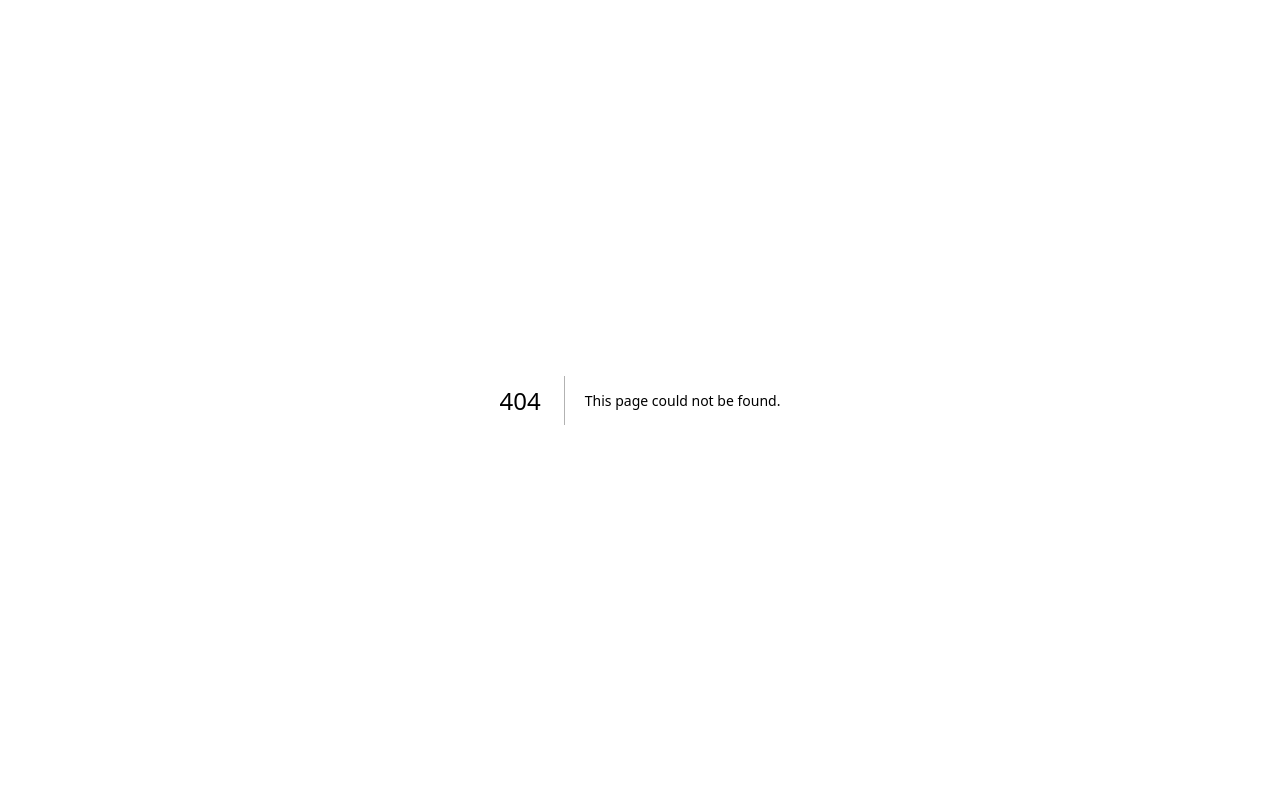
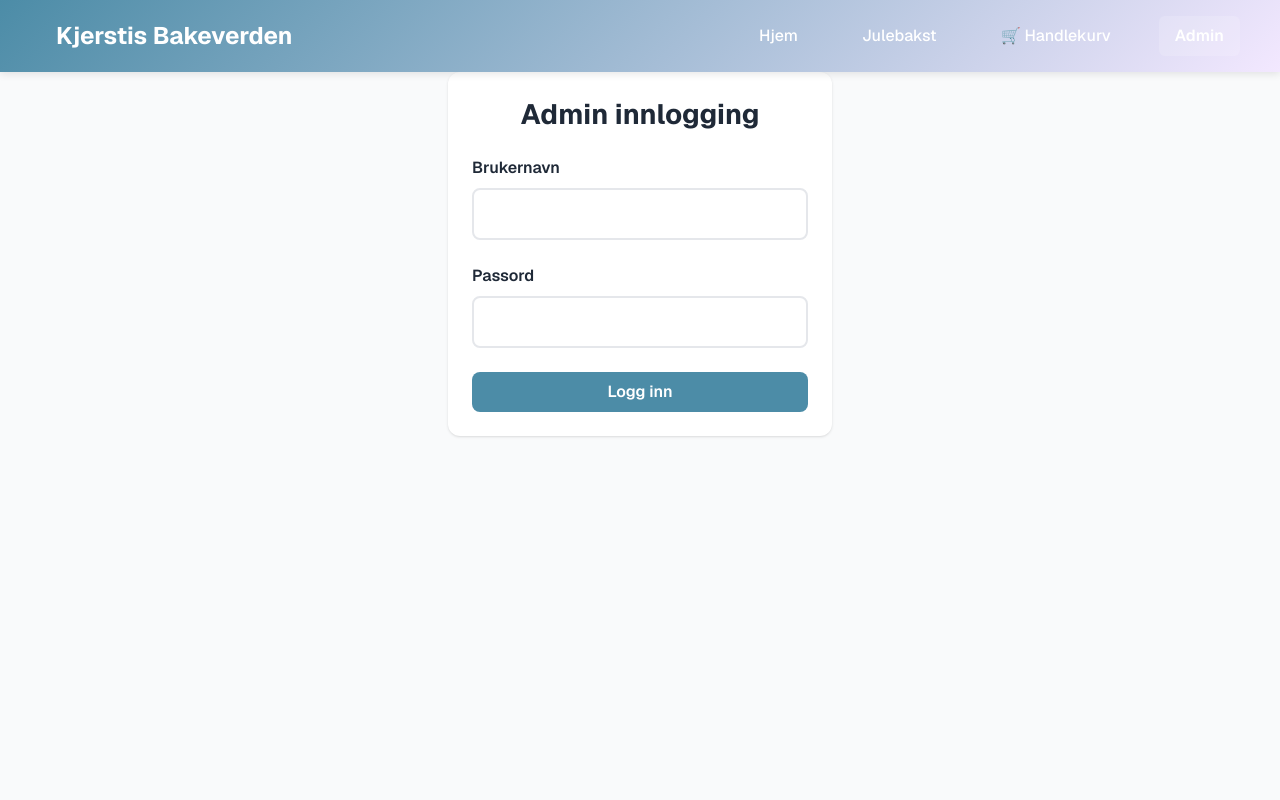
Before and after one commit to oiviind/bakeverden, a Next.js app: page /admin/login in a window 1280 px wide. Before the commit this address had no page. Shown: the top 800 px of the page. Built offline with nearby package versions, Linux system fonts and the light colour scheme.

Commit message:
Lagt til autentisering av admin-bruker

```diff
--- a/src/app/admin/batches/[id]/edit/page.tsx
+++ b/src/app/admin/batches/[id]/edit/page.tsx
@@ -27,7 +27,7 @@ export default async function EditBatchPage({ params }: { params: Promise<{ id:
 
   return (
     <div className="min-h-screen bg-gray-50">
-      <Header />
+      <Header isLoggedIn={true} />
       <div className="container">
         <div className="flex justify-between items-center py-4">
           <Link href="/admin/batches" className={getButtonClassName('ghost', 'sm')}>
--- a/src/app/admin/batches/page.tsx
+++ b/src/app/admin/batches/page.tsx
@@ -34,7 +34,7 @@ export default async function AdminBatchesPage() {
   return (
     <div className="min-h-screen bg-gray-50">
       <UpdatedToast />
-              <Header />
+              <Header isLoggedIn={true} />
         <div className="container">
           <div className="flex justify-between items-center py-4">
           <Link href="/admin" className={getButtonClassName('ghost', 'sm')}>
--- /dev/null
+++ b/src/app/admin/login/actions.ts
@@ -0,0 +1,34 @@
+'use server'
+
+import { cookies } from 'next/headers'
+import { redirect } from 'next/navigation'
+
+export async function loginAction(formData: FormData) {
+  const username = formData.get('username') as string
+  const password = formData.get('password') as string
+
+  const from = (formData.get('from') as string) || '/admin'
+
+  if (
+    username === process.env.ADMIN_USERNAME &&
+    password === process.env.ADMIN_PASSWORD
+  ) {
+    const cookieStore = await cookies()
+    cookieStore.set('admin_auth', process.env.ADMIN_COOKIE_SECRET!, {
+      httpOnly: true,
+      secure: process.env.NODE_ENV === 'production',
+      sameSite: 'lax',
+      path: '/',
+      maxAge: 60 * 60 * 24 * 7, // 7 days
+    })
+    redirect(from)
+  }
+
+  redirect(`/admin/login?error=1&from=${encodeURIComponent(from)}`)
+}
+
+export async function logoutAction() {
+  const cookieStore = await cookies()
+  cookieStore.delete('admin_auth')
+  redirect('/admin/login')
+}
--- /dev/null
+++ b/src/app/admin/login/page.tsx
@@ -0,0 +1,59 @@
+import { loginAction } from './actions'
+import { Card, Alert, getButtonClassName } from '@/components/ui'
+import Header from '@/components/Header'
+
+export default async function LoginPage({
+  searchParams,
+}: {
+  searchParams: Promise<{ from?: string; error?: string }>
+}) {
+  const { from, error } = await searchParams
+
+  return (
+    <div className="min-h-screen bg-gray-50">
+      <Header />
+      <main className="container py-16">
+        <div className="max-w-sm mx-auto">
+          <Card>
+            <Card.Content>
+              <h1 className="section-heading mb-6 text-center">Admin innlogging</h1>
+
+              {error && (
+                <Alert variant="error" className="mb-4">
+                  Feil brukernavn eller passord
+                </Alert>
+              )}
+
+              <form action={loginAction} className="space-y-4">
+                <input type="hidden" name="from" value={from || '/admin'} />
+                <div className="form-group">
+                  <label className="form-label">Brukernavn</label>
+                  <input
+                    type="text"
+                    name="username"
+                    required
+                    autoComplete="username"
+                    className="form-input"
+                  />
+                </div>
+                <div className="form-group">
+                  <label className="form-label">Passord</label>
+                  <input
+                    type="password"
+                    name="password"
+                    required
+                    autoComplete="current-password"
+                    className="form-input"
+                  />
+                </div>
+                <button type="submit" className={getButtonClassName('primary', 'md', true)}>
+                  Logg inn
+                </button>
+              </form>
+            </Card.Content>
+          </Card>
+        </div>
+      </main>
+    </div>
+  )
+}
--- a/src/app/admin/orders/new/page.tsx
+++ b/src/app/admin/orders/new/page.tsx
@@ -16,7 +16,7 @@ export default async function NewAdminOrderPage() {
 
   return (
     <div className="min-h-screen bg-gray-50">
-      <Header />
+      <Header isLoggedIn={true} />
       <div className="container">
         <div className="flex justify-between items-center py-4">
           <Link href="/admin" className={getButtonClassName('ghost', 'sm')}>
--- a/src/app/admin/page.tsx
+++ b/src/app/admin/page.tsx
@@ -39,7 +39,7 @@ export default async function AdminPage() {
     console.error('Error fetching orders:', error)
     return (
       <div className="min-h-screen bg-gray-50">
-        <Header />
+        <Header isLoggedIn={true} />
         <div className="container mt-8">
           <Alert variant="error">Feil ved lasting: {error.message}</Alert>
         </div>
@@ -55,7 +55,7 @@ export default async function AdminPage() {
   return (
     <div className="min-h-screen bg-gray-50">
       <UpdatedToast />
-      <Header />
+      <Header isLoggedIn={true} />
 
       <main className="container py-6">
         <div className="flex flex-col sm:flex-row justify-between items-start sm:items-center gap-4 mb-6">
--- a/src/app/admin/statistics/page.tsx
+++ b/src/app/admin/statistics/page.tsx
@@ -46,7 +46,7 @@ export default async function StatisticsPage() {
 
   return (
     <div className="min-h-screen bg-gray-50">
-                <Header />
+                <Header isLoggedIn={true} />
         <div className="container">
           <div className="flex justify-between items-center py-4">
           <Link href="/admin" className={getButtonClassName('ghost', 'sm')}>
--- a/src/components/Header.tsx
+++ b/src/components/Header.tsx
@@ -3,9 +3,14 @@
 import { useState } from 'react'
 import Link from 'next/link'
 import { useCart } from '@/lib/contexts/CartContext'
+import { logoutAction } from '@/app/admin/login/actions'
 import styles from './Header.module.css'
 
-export default function Header() {
+interface HeaderProps {
+  isLoggedIn?: boolean
+}
+
+export default function Header({ isLoggedIn = false }: HeaderProps) {
   const [isMenuOpen, setIsMenuOpen] = useState(false)
   const { getTotalItems } = useCart()
   const itemCount = getTotalItems()
@@ -34,6 +39,13 @@ export default function Header() {
                 </span>
               )}
             </Link>
+            {isLoggedIn && (
+              <form action={logoutAction}>
+                <button type="submit" className={styles.navLink}>
+                  🚪 Logg ut
+                </button>
+              </form>
+            )}
             <Link href="/admin" className={`${styles.navLink} ${styles.navLinkAdmin}`}>
               Admin
             </Link>
@@ -101,6 +113,13 @@ export default function Header() {
             >
               ⚙️ Admin
             </Link>
+            {isLoggedIn && (
+              <form action={logoutAction}>
+                <button type="submit" className={`${styles.mobileLink} w-full text-left`}>
+                  🚪 Logg ut
+                </button>
+              </form>
+            )}
           </nav>
         </>
       )}
--- /dev/null
+++ b/src/middleware.ts
@@ -0,0 +1,22 @@
+import { NextRequest, NextResponse } from 'next/server'
+
+export function middleware(request: NextRequest) {
+  const { pathname } = request.nextUrl
+
+  // Allow login page through
+  if (pathname === '/admin/login') return NextResponse.next()
+
+  const auth = request.cookies.get('admin_auth')?.value
+
+  if (!auth || auth !== process.env.ADMIN_COOKIE_SECRET) {
+    const loginUrl = new URL('/admin/login', request.url)
+    loginUrl.searchParams.set('from', pathname)
+    return NextResponse.redirect(loginUrl)
+  }
+
+  return NextResponse.next()
+}
+
+export const config = {
+  matcher: ['/admin/:path*'],
+}
```
